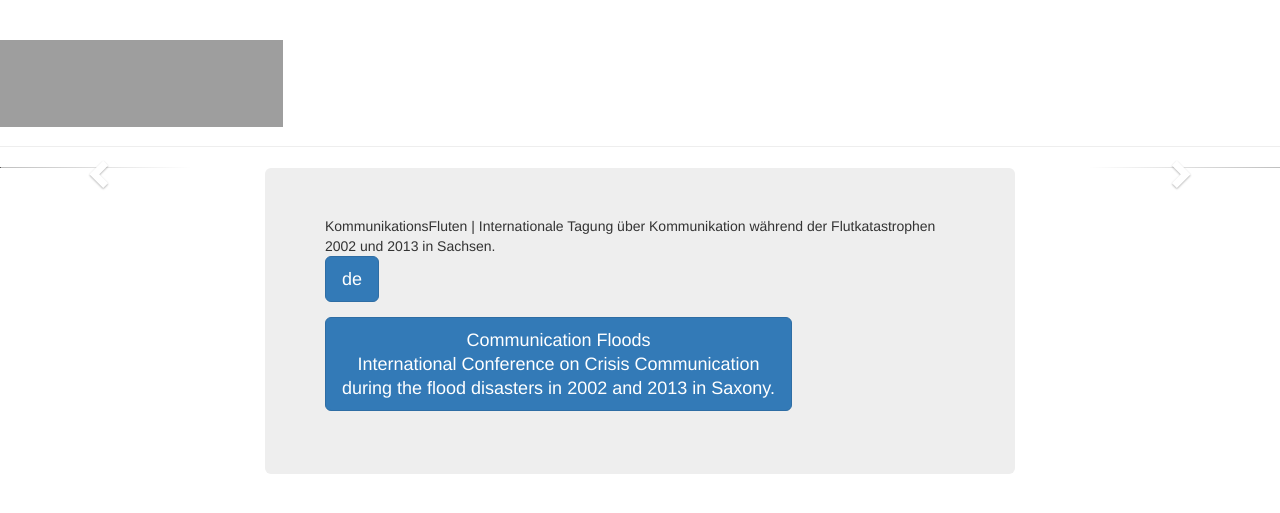
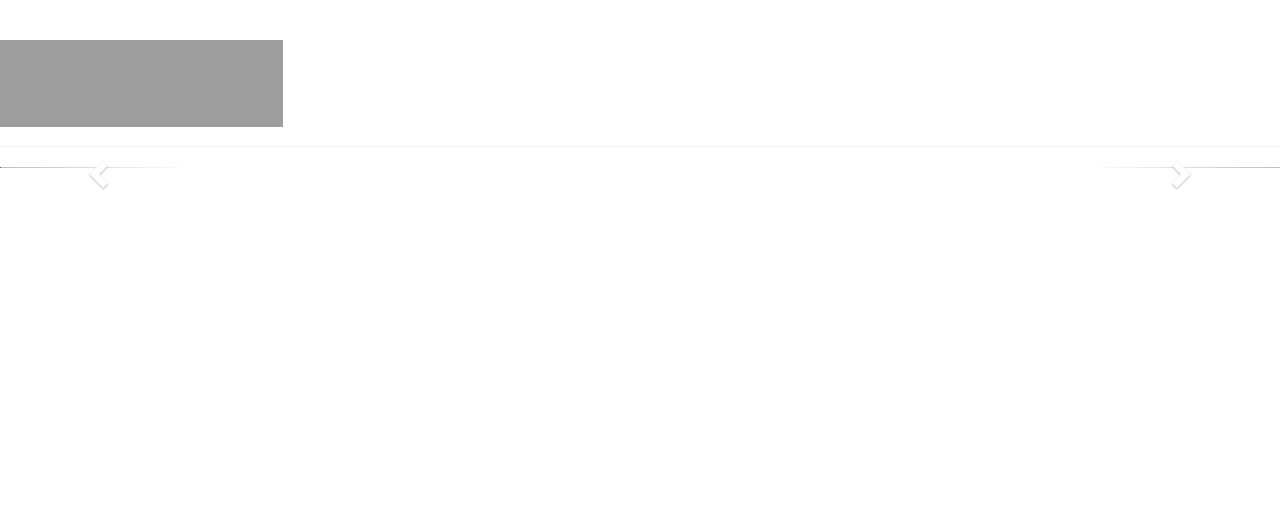
Before and after one commit to susedev/test, a Jekyll site: the page built from index.html, in a window 1280 px wide. Shown: the top 513 px of the page. Built offline with Jekyll 4.4.1, drawn with Linux system fonts in a browser that asks for light colours; nearby versions of some CDN libraries; grey boxes are pictures that could not be loaded.

Commit message:
Update home.html

```diff
--- a/_layouts/home.html
+++ b/_layouts/home.html
@@ -49,20 +49,3 @@ layout: base
         <span class="sr-only">Next</span>
       </a>
     </div>
-<div class="container">
-  <div class="row">
-    <div class="col-md-2">
-    </div>
-    <div class="col-md-8">
-      <div class="jumbotron">
-        KommunikationsFluten | Internationale Tagung &uuml;ber Kommunikation w&auml;hrend der Flutkatastrophen 2002 und 2013 in Sachsen.
-        <p><a class="btn btn-primary btn-lg" href="{{ site.base_url }}/konferenz-kommunikationsfluten.html" role="button">de</a></p>
-
-        <p><a class="btn btn-primary btn-lg" href="{{ site.base_url }}/conference-communication-floods.html" role="button">Communication Floods<br />
-         International Conference on Crisis Communication<br />
-         during the flood disasters in 2002 and 2013 in Saxony.</a></p>
-      </div>
-    </div>
-  <div class="col-md-2">
-  </div>
-</div>
```
